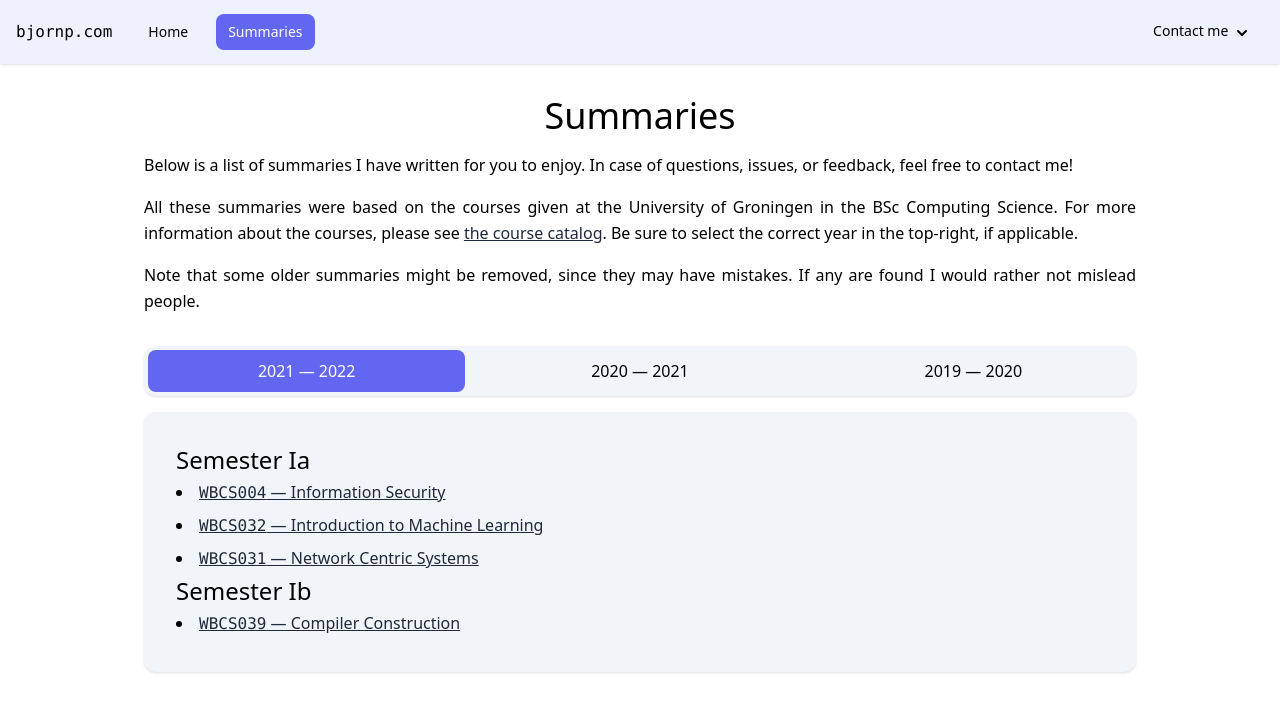
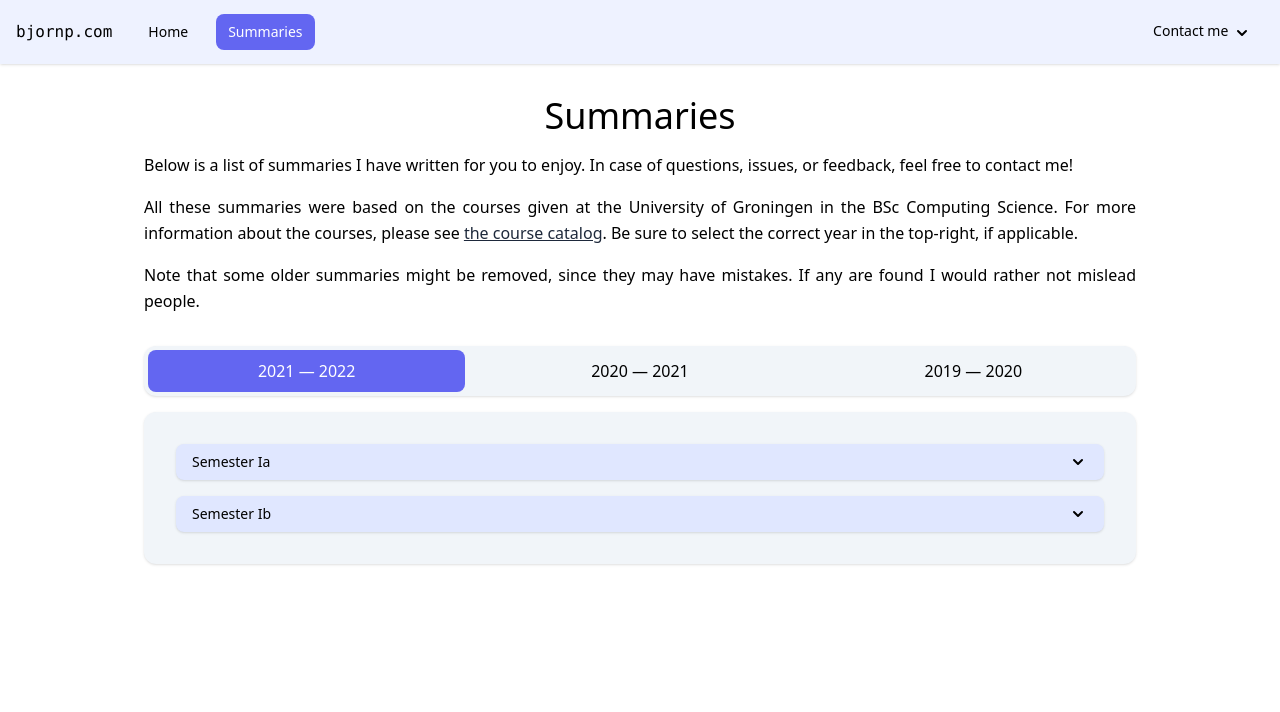
Before and after one commit to bjornpijnacker/bjornp.com, a React (Create React App) app: page /summaries in a window 1280 px wide. Shown: the top 712 px of the page. Built offline with nearby package versions, Linux system fonts and the light colour scheme.

Commit message:
added disclosure for summaries page

```diff
--- a/src/routes/summaries.tsx
+++ b/src/routes/summaries.tsx
@@ -1,7 +1,8 @@
 import "../global.css";
 import React, { Fragment } from 'react';
 import Navbar from '../components/navbar/navbar';
-import { Tab, Transition } from '@headlessui/react';
+import { Disclosure, Tab } from '@headlessui/react';
+import { ChevronDownIcon } from "@heroicons/react/solid";
 
 type YearTabProps = {
     title: string
@@ -34,61 +35,95 @@ export default function Summaries() {
                         </Tab.List>
                         <Tab.Panel>
                             <div className={"p-8 bg-slate-100 rounded-xl shadow leading-loose"}>
-                                <p className="text-2xl">Semester Ia</p>
-                                <ul className="list-disc list-inside">
-                                    <li><a className="underline text-slate-800 hover:text-black"
+                                <Disclosure>
+                                    <Disclosure.Button
+                                        className={"flex shadow px-4 py-2 text-sm font-medium bg-indigo-100 hover:bg-indigo-200 w-full rounded-lg justify-between"}>
+                                        <span>Semester Ia</span>
+                                        <ChevronDownIcon className={"w-5 h-5"}/>
+                                    </Disclosure.Button>
+                                    <Disclosure.Panel className={"w-full mt-4 px-4 py-2 bg-white shadow rounded-lg"}>
+                                        <a className="underline text-slate-800 hover:text-black"
                                            href="assets/summaries/2122/information-security_WBCS004.pdf"><samp>WBCS004</samp> &mdash; Information
-                                        Security</a></li>
-                                    <li><a className="underline text-slate-800 hover:text-black"
+                                            Security</a><br/>
+                                        <a className="underline text-slate-800 hover:text-black"
                                            href="assets/summaries/2122/introduction-to-machine-learning_WBCS032.pdf"><samp>WBCS032</samp> &mdash; Introduction
-                                        to Machine Learning</a></li>
-                                    <li><a className="underline text-slate-800 hover:text-black"
+                                            to Machine Learning</a><br/>
+                                        <a className="underline text-slate-800 hover:text-black"
                                            href="assets/summaries/2122/network-centric-systems_WBCS031.pdf"><samp>WBCS031</samp> &mdash; Network
-                                        Centric Systems</a></li>
-                                    <p className="text-2xl">Semester Ib</p>
-                                    <ul className="list-disc list-inside">
-                                        <li><a className="underline text-slate-800 hover:text-black"
-                                               href="assets/summaries/2122/compiler-construction_WBCS039.pdf"><samp>WBCS039</samp> &mdash; Compiler
-                                            Construction</a></li>
-                                    </ul>
-                                </ul>
+                                            Centric Systems</a>
+                                    </Disclosure.Panel>
+                                </Disclosure>
+                                <Disclosure>
+                                    <Disclosure.Button
+                                        className={"flex shadow mt-4 px-4 py-2 text-sm font-medium bg-indigo-100 hover:bg-indigo-200 w-full rounded-lg justify-between"}>
+                                        <span>Semester Ib</span>
+                                        <ChevronDownIcon className={"w-5 h-5"}/>
+                                    </Disclosure.Button>
+                                    <Disclosure.Panel className={"w-full mt-4 px-4 py-2 bg-white shadow rounded-lg"}>
+                                        <a className="underline text-slate-800 hover:text-black"
+                                           href="assets/summaries/2122/compiler-construction_WBCS039.pdf"><samp>WBCS039</samp> &mdash; Compiler
+                                            Construction</a>
+                                    </Disclosure.Panel>
+                                </Disclosure>
                             </div>
                         </Tab.Panel>
                         <Tab.Panel>
                             <div className={"p-8 bg-slate-100 rounded-xl shadow leading-loose"}>
-                                <p className="text-2xl">Semester Ib</p>
-                                <ul className="list-disc list-inside">
-                                    <li><a className="underline text-slate-800 hover:text-black"
+                                <Disclosure>
+                                    <Disclosure.Button
+                                        className={"flex shadow px-4 py-2 text-sm font-medium bg-indigo-100 hover:bg-indigo-200 w-full rounded-lg justify-between"}>
+                                        <span>Semester Ib</span>
+                                        <ChevronDownIcon className={"w-5 h-5"}/>
+                                    </Disclosure.Button>
+                                    <Disclosure.Panel className={"w-full mt-4 px-4 py-2 bg-white shadow rounded-lg"}>
+                                        <a className="underline text-slate-800 hover:text-black"
                                            href="assets/summaries/2021/signals-and-systems_WBAI016.pdf"><samp>WBAI016</samp> &mdash; Signals
-                                        and Systems</a></li>
-                                </ul>
-
-                                <p className="text-2xl">Semester IIb</p>
-                                <ul className="list-disc list-inside">
-                                    <li><a className="underline text-slate-800 hover:text-black"
+                                            and Systems</a>
+                                    </Disclosure.Panel>
+                                </Disclosure>
+                                <Disclosure>
+                                    <Disclosure.Button
+                                        className={"flex shadow mt-4 px-4 py-2 text-sm font-medium bg-indigo-100 hover:bg-indigo-200 w-full rounded-lg justify-between"}>
+                                        <span>Semester IIb</span>
+                                        <ChevronDownIcon className={"w-5 h-5"}/>
+                                    </Disclosure.Button>
+                                    <Disclosure.Panel className={"w-full mt-4 px-4 py-2 bg-white shadow rounded-lg"}>
+                                        <a className="underline text-slate-800 hover:text-black"
                                            href="assets/summaries/2021/advanced-algorithms-and-datastructures_WBCS009.pdf"><samp>WBCS009</samp> &mdash; Advanced
-                                        Algorithms and Datastructures</a></li>
-                                </ul>
+                                            Algorithms and Datastructures</a>
+                                    </Disclosure.Panel>
+                                </Disclosure>
                             </div>
                         </Tab.Panel>
                         <Tab.Panel>
                             <div className={"p-8 bg-slate-100 rounded-xl shadow leading-loose"}>
-                                <p className="text-2xl">Semester Ib</p>
-                                <ul className="list-disc list-inside">
-                                    <li><a className="underline text-slate-800 hover:text-black"
+                                <Disclosure>
+                                    <Disclosure.Button
+                                        className={"flex shadow px-4 py-2 text-sm font-medium bg-indigo-100 hover:bg-indigo-200 w-full rounded-lg justify-between"}>
+                                        <span>Semester Ib</span>
+                                        <ChevronDownIcon className={"w-5 h-5"}/>
+                                    </Disclosure.Button>
+                                    <Disclosure.Panel className={"w-full mt-4 px-4 py-2 bg-white shadow rounded-lg"}>
+                                        <a className="underline text-slate-800 hover:text-black"
                                            href="assets/summaries/1920/discrete-structures_INBDS-08.pdf"><samp>INBDS</samp> &mdash; Discrete
-                                        Structures</a></li>
-                                </ul>
-
-                                <p className="text-2xl">Semester IIb</p>
-                                <ul className="list-disc list-inside">
-                                    <li><a className="underline text-slate-800 hover:text-black"
+                                            Structures</a>
+                                    </Disclosure.Panel>
+                                </Disclosure>
+                                <Disclosure>
+                                    <Disclosure.Button
+                                        className={"flex shadow mt-4 px-4 py-2 text-sm font-medium bg-indigo-100 hover:bg-indigo-200 w-full rounded-lg justify-between"}>
+                                        <span>Semester IIb</span>
+                                        <ChevronDownIcon className={"w-5 h-5"}/>
+                                    </Disclosure.Button>
+                                    <Disclosure.Panel className={"w-full mt-4 px-4 py-2 bg-white shadow rounded-lg"}>
+                                        <a className="underline text-slate-800 hover:text-black"
                                            href="assets/summaries/1920/algorithms-and-datastructures-in-C_INBADC-09.pdf"><samp>INADC-09</samp> &mdash; Algorithms
-                                        and Datastructures in C</a></li>
-                                    <li><a className="underline text-slate-800 hover:text-black"
+                                            and Datastructures in C</a><br/>
+                                        <a className="underline text-slate-800 hover:text-black"
                                            href="assets/summaries/1920/introduction-to-information-systems_INBIIS-08.pdf"><samp>INBIIS</samp> &mdash; Introduction
-                                        to Information Systems</a></li>
-                                </ul>
+                                            to Information Systems</a>
+                                    </Disclosure.Panel>
+                                </Disclosure>
                             </div>
                         </Tab.Panel>
                     </Tab.Group>
@@ -101,7 +136,8 @@ export default function Summaries() {
 function YearTab({ title }: YearTabProps) {
     return (
         <Tab as={Fragment}>{({ selected }) => (
-            <button className={"w-full py-2 font-medium rounded-lg focus:outline-none focus:ring-2 ring-offset-2 ring-offset-blue-400 ring-white ring-opacity-60" + (selected ? " bg-indigo-500 text-white" : "")}>{title}</button>
+            <button
+                className={"w-full py-2 font-medium rounded-lg focus:outline-none focus:ring-2 ring-offset-2 ring-offset-blue-400 ring-white ring-opacity-60" + (selected ? " bg-indigo-500 text-white" : "")}>{title}</button>
         )}</Tab>
     )
 }
```
Also changed, not shown: 1 other file (tests, documents, lock files or other folders).
